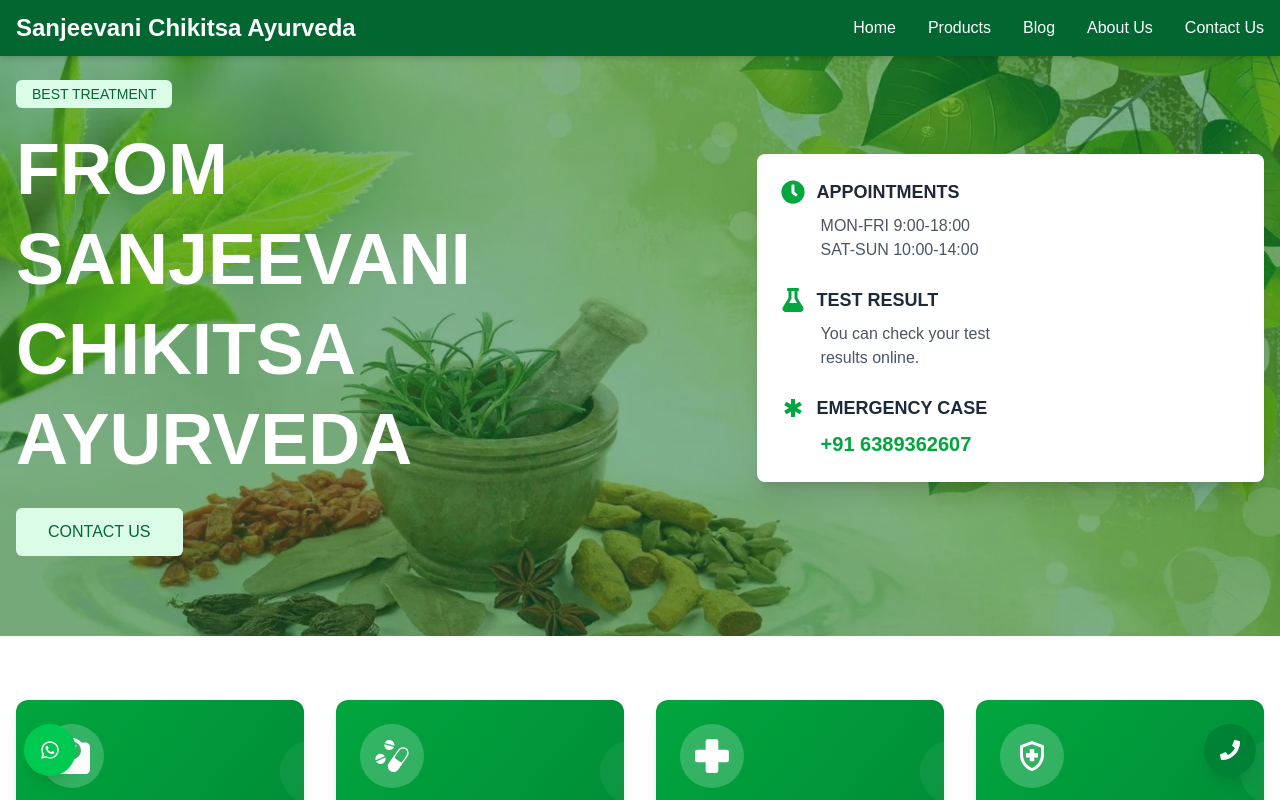
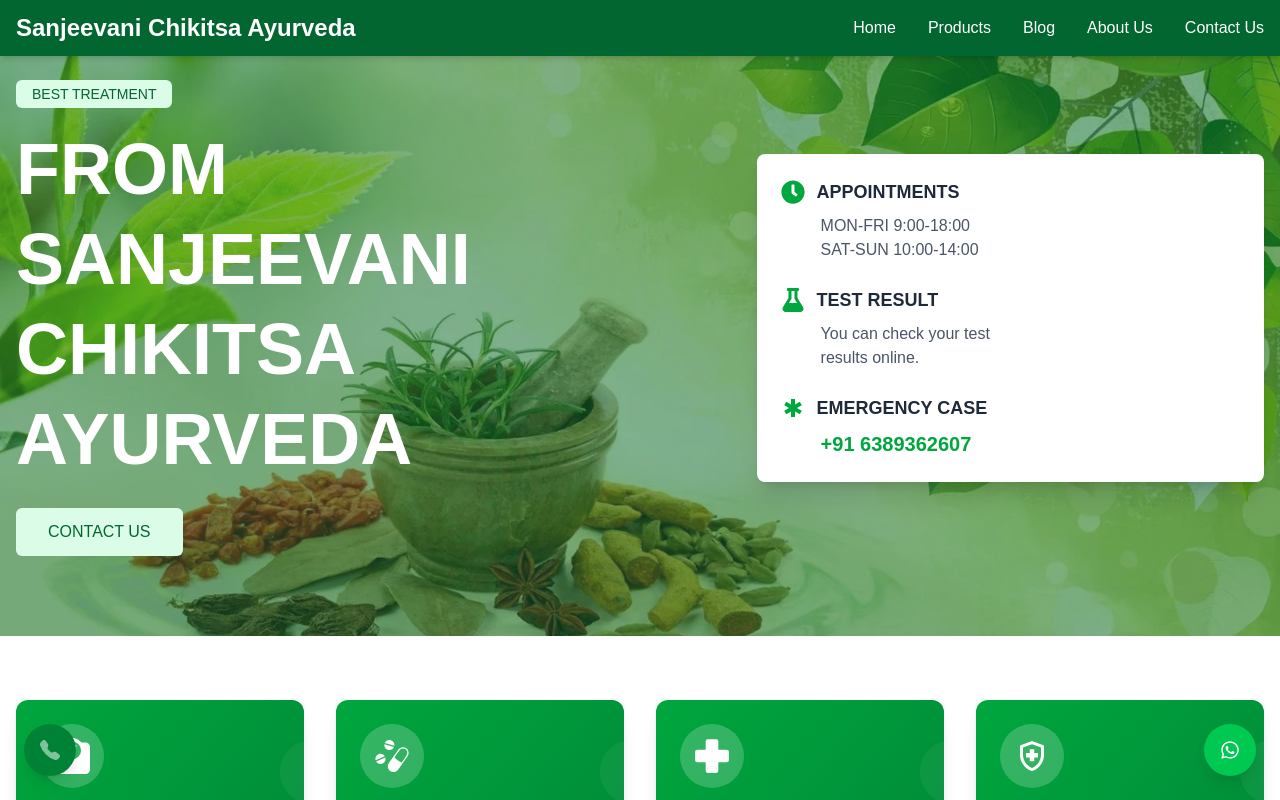
Before and after one commit to sanjeevanichikitsaayurveda/sanjeevani, a Next.js app: page / in a window 1280 px wide. Shown: the top 800 px of the page. Built offline with nearby package versions, Linux system fonts and the light colour scheme.

Commit message:
completed the website

```diff
--- a/src/components/shared/FloatingButtons.tsx
+++ b/src/components/shared/FloatingButtons.tsx
@@ -1,37 +1,43 @@
 'use client';
 
-import { FaPhone, FaWhatsapp as WhatsappIcon } from 'react-icons/fa';
+import { BsTelephoneFill } from 'react-icons/bs';
+import { FaWhatsapp as WhatsappIcon } from 'react-icons/fa';
 import { motion } from 'framer-motion';
 
 export default function FloatingButtons() {
   return (
     <>
-      {/* Call Button - Right Bottom Corner */}
+      {/* WhatsApp Button - Right Bottom Corner */}
       <motion.a
-        href="tel:6389362607"
-        className="fixed bottom-6 right-6 bg-green-700 text-white rounded-full p-4 shadow-lg z-40 hover:bg-green-600 transition-all"
+        href="https://wa.me/916389362607"
+        target="_blank"
+        rel="noopener noreferrer"
+        className="fixed bottom-6 right-6 bg-green-500 text-white rounded-full p-4 shadow-lg z-40 hover:bg-green-400 transition-all"
         whileHover={{ scale: 1.1 }}
         whileTap={{ scale: 0.95 }}
         initial={{ opacity: 0, y: 20 }}
         animate={{ opacity: 1, y: 0 }}
         transition={{ delay: 0.5 }}
       >
-        <FaPhone className="text-xl" />
+        <WhatsappIcon className="text-xl" />
       </motion.a>
 
-      {/* WhatsApp Button - Left Bottom Corner */}
+      {/* Call Button - Left Bottom Corner */}
       <motion.a
-        href="https://wa.me/916389362607"
-        target="_blank"
-        rel="noopener noreferrer"
-        className="fixed bottom-6 left-6 bg-green-500 text-white rounded-full p-4 shadow-lg z-40 hover:bg-green-400 transition-all"
+        href="tel:6389362607"
+        className="fixed bottom-6 left-6 bg-green-700 text-white rounded-full p-4 shadow-lg z-40 hover:bg-green-600 transition-all"
         whileHover={{ scale: 1.1 }}
         whileTap={{ scale: 0.95 }}
         initial={{ opacity: 0, y: 20 }}
         animate={{ opacity: 1, y: 0 }}
-        transition={{ delay: 0.7 }}
+        transition={{
+          delay: 0.7,
+          type: 'spring',
+          stiffness: 300,
+          damping: 10
+        }}
       >
-        <WhatsappIcon className="text-xl" />
+        <BsTelephoneFill className="text-xl animate-pulse" />
       </motion.a>
     </>
   );
```
